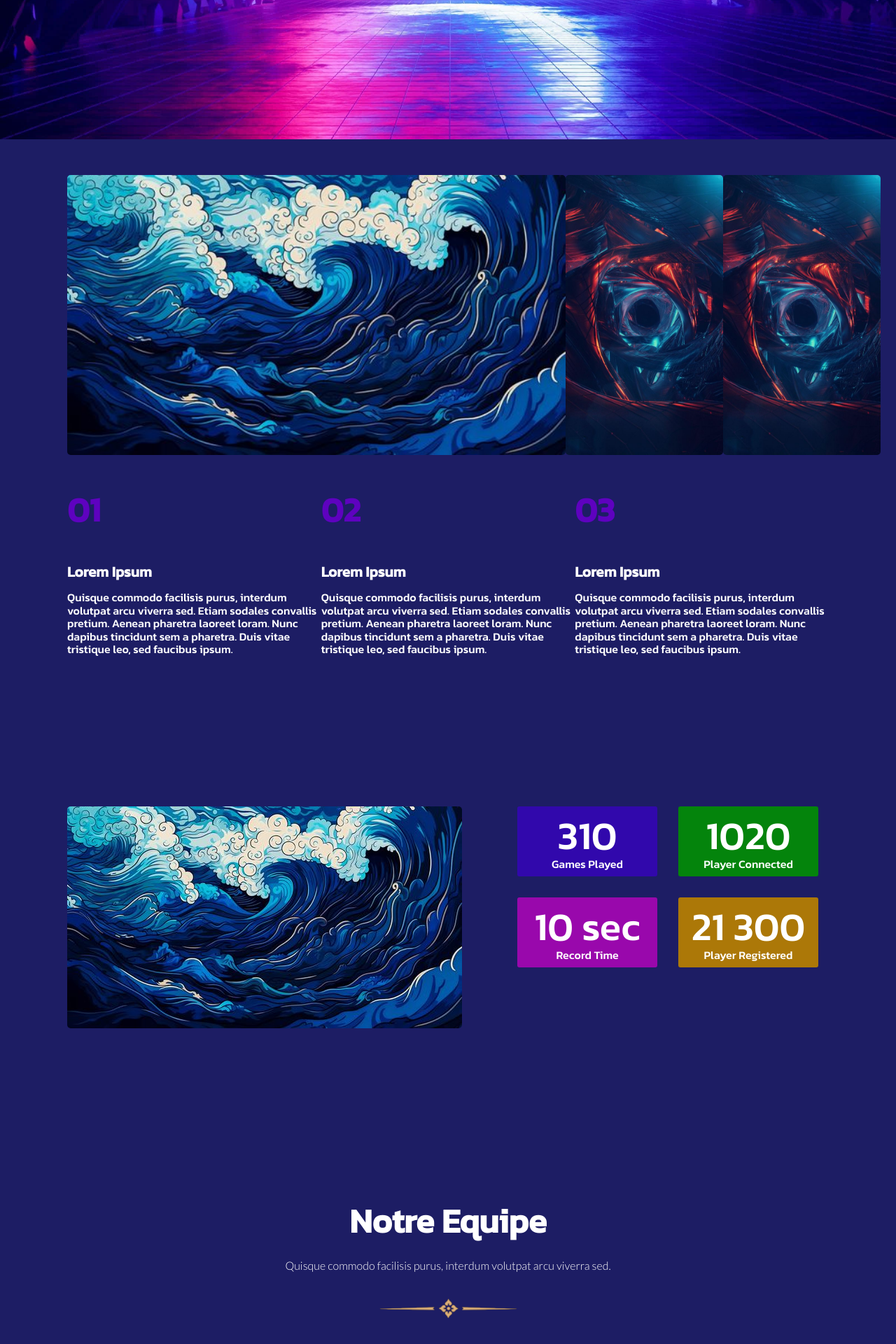
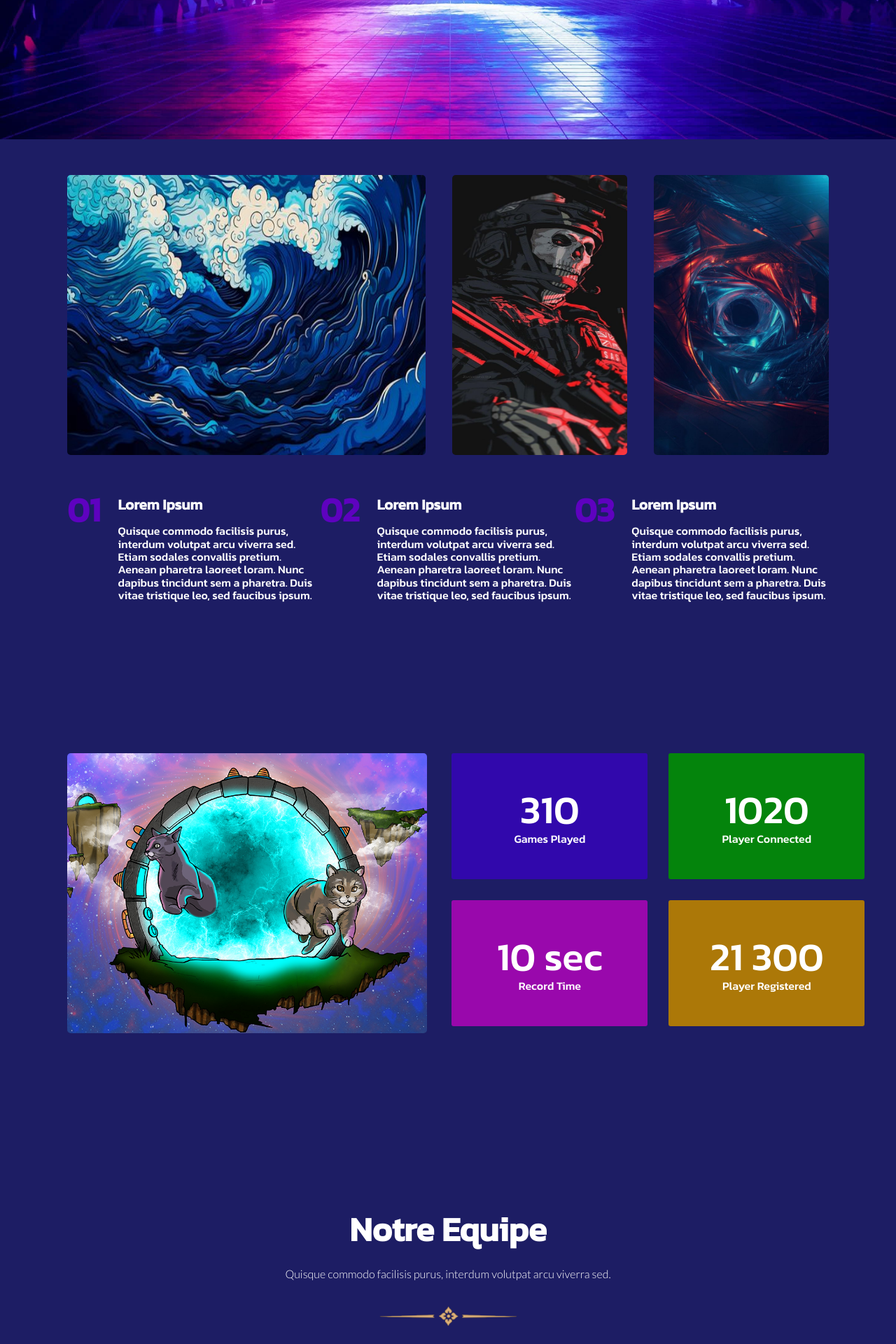
Before and after one commit to hard-tech/fantasy-memory, a PHP site: page / in a window 1280 px wide. Shown: the part 601-2521 px from the top of the page at 70% size. Run offline with PHP 8.4, Linux system fonts and the light colour scheme; some libraries are stand-ins or nearby versions.

Commit message:
Live coding: refactored style (part 2)

```diff
--- a/assets/css/footer.css
+++ b/assets/css/footer.css
@@ -6,18 +6,23 @@ footer {
     flex-direction: column;
     justify-content: space-around;
 
-    margin-top: 10%;
-    padding-top: 6%;
-    margin-bottom: -16px;
+    padding-top: 30px;
 }
 
 footer section {
-    width: 80%;
+    width: 85vw;
     margin: auto;
 
     display: flex;
-    justify-content: space-around;
+    justify-content: space-between;
+
+    margin-bottom: 40px;
 }
+
+/* footer section div.footer-info:nth-child(2){
+    margin-right: 150px;
+    width: 300px;
+} */
 
 footer li {
     list-style: none;
@@ -37,7 +42,7 @@ footer ul {
 }
 
 .footer-info{
-    margin: 100px 0px;
+    margin: 50px 0px;
 }
 
 .Fspan {
@@ -57,6 +62,5 @@ footer ul {
 }
 
 #copyright{
-    /* CODE HERE */
-    text-align: center;
+    width: 85vw;
 }
--- a/assets/css/main.css
+++ b/assets/css/main.css
@@ -1,4 +1,8 @@
 @import url('https://fonts.googleapis.com/css2?family=Kanit:wght@500&family=Lato:wght@300&display=swap');
+
+:root{
+    --container-width: 85vw;
+}
 
 /*
     Global properties
@@ -49,8 +53,15 @@ form button {
     margin-bottom: 0;
 }
 
+#no-margin-bot img:nth-child(1){
+    width: 40vw;
+}
+#no-margin-bot img:nth-child(2), img:nth-child(3){
+    width: 250px;
+}
+
 .container {
-    width: 85vw;
+    width: var(--container-width);
     margin: 4% auto;
     margin-bottom: 200px;
 
@@ -134,28 +145,30 @@ form button {
 /* Stats section */
 
 @media (min-width: 1024px) {
-    #stats-img {
-        margin: 0px 40px;
-        width: 700px;
-        height: 450px;
+    #stats img {
+        width: 46vw;
+        height: 400px;
+        margin-right: 20px;
     }
 }
 
 @media (max-width: 1023px) {
     #stats img {
-        margin: 40px;
-        width: 90vw;
-        height: 450px;
+
     }
 }
 
 #stats {
+    width: var(--container-width);
+
     display: flex;
     align-items: flex-start;
     flex-wrap: nowrap;
+    justify-content: space-between;
+    align-items: stretch;
 }
 
-#stats div:nth-child(1,2) {
+#stats div:nth-child() {
     /*
     width: 600px;
     margin-top: -20px;
@@ -164,15 +177,14 @@ form button {
     display: flex;
     flex-wrap: wrap;
     justify-content: center;
-
 }
 
 .stats-box {
     color: white;
     background-color: green;
 
-    height: 100px;
-    width: 200px;
+    height: 180px;
+    width: 280px;
     margin: 15px;
     border-radius: 3px;
 
--- a/contact.html
+++ b/contact.html
@@ -4,8 +4,8 @@
     <meta name="description" content="Site Memories pour la coding factory projet flash">
     <meta charset="UTF-8">
     <meta name="viewport" content="width=device-width, initial-scale=1.0">
+    <!-- ### Imports Css ### -->
 
-    <!-- ### Imports Css ### -->
         <link rel="stylesheet" href="assets/css/header.css">
         <link rel="stylesheet" href="assets/css/footer.css">
         <link rel="stylesheet" href="assets/css/main.css">
--- a/index.html
+++ b/index.html
@@ -4,13 +4,11 @@
     <meta name="description" content="Site Memories pour la coding factory projet flash">
     <meta charset="UTF-8">
     <meta name="viewport" content="width=device-width, initial-scale=1.0">
-    <title>HomePage</title>
+    <title>Home</title>
 
-    <!-- LIBS -->
     <link rel="stylesheet" href="assets/css/normalize.css ">
     <script src="https://kit.fontawesome.com/6abcad6372.js" crossorigin="anonymous"></script>
 
-    <!-- ### CSS ### -->
     <link rel="stylesheet" href="assets/css/header.css">
     <link rel="stylesheet" href="assets/css/footer.css">
     <link rel="stylesheet" href="assets/css/main.css">
@@ -40,12 +38,12 @@
         <!-- Lorem Ipsum section -->
         <section class="container lorem-container" id="no-margin-bot">
             <img class="img-fluid" src="assets/img/imgSect3.jpeg" alt="">
-            <img class="img-fluid" src="assets/img/imgSect1.jpeg" alt="">
+            <img class="img-fluid" src="assets/img/imgSect2.jpeg" alt="">
             <img class="img-fluid" src="assets/img/imgSect1.jpeg" alt="">
         </section>
 
         <section class="container lorem-container">
-            <div class="lorem-subcontainer">
+            <div class="lorem-subcontainer d-flex">
                 <h3>01</h3>
                 <div>
                     <h4>Lorem Ipsum</h4>
@@ -57,7 +55,7 @@
                     </p>
                 </div>
             </div>
-            <div class="lorem-subcontainer">
+            <div class="lorem-subcontainer d-flex">
                 <h3>02</h3>
                 <div>
                     <h4>Lorem Ipsum</h4>
@@ -69,7 +67,7 @@
                     </p>
                 </div>
             </div>
-            <div class="lorem-subcontainer">
+            <div class="lorem-subcontainer d-flex">
                 <h3>03</h3>
                 <div>
                     <h4>Lorem Ipsum</h4>
@@ -85,7 +83,7 @@
 
         <!-- Stats section -->
         <section class="container" id="stats">
-            <img src="assets/img/imgSect3.jpeg" alt="">
+            <img src="assets/img/imgSect3.jpg" alt="">
             <div>
                 <div class="d-flex">
                     <div class="stats-box" id="stats-box-1">
@@ -154,7 +152,7 @@
         <section>
             <div class="footer-info">
                 <h3>Information</h3>
-                <p class="lorem-text">Lorem, ipsum dolor sit amet consectetur adipisicing elit.</p>
+                <p class="lorem-text">Quisque commodo facilsis purus, interdum volutpat arcu viverra sed.</p>
                 <p class="lorem-text"><span class="Fspan">Tel :</span> 06 46 72 68 99</p>
                 <p class="lorem-text"><span class="Fspan">Email :</span> tom.bourti@gmail.com</p>
                 <p class="lorem-text"><span class="Fspan">Location :</span> Paris</p>
@@ -170,10 +168,13 @@
                 <h3>Power Of Memory</h3>
                 <ul class="lorem-text">
                     <li>Jouer !</li>
+                    <br>
                     <li>Les scores</li>
+                    <br>
                     <li>Nous contacter</li>
                 </ul>
             </div>
+            <div></div>
         </section>
 
 
```
Also changed, not shown: assets/css/old-main.css (deleted, +0 -122 lines), assets/img/imgSect3.jpg (added).
